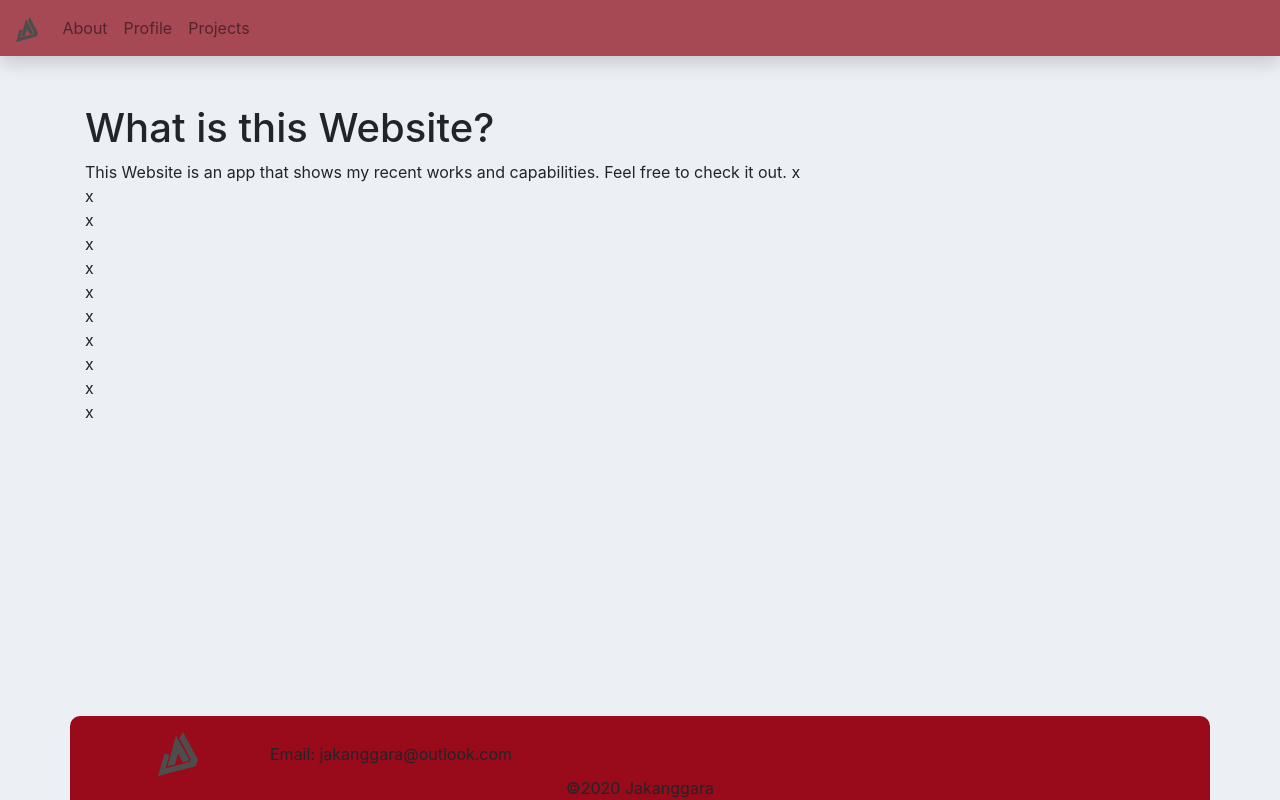
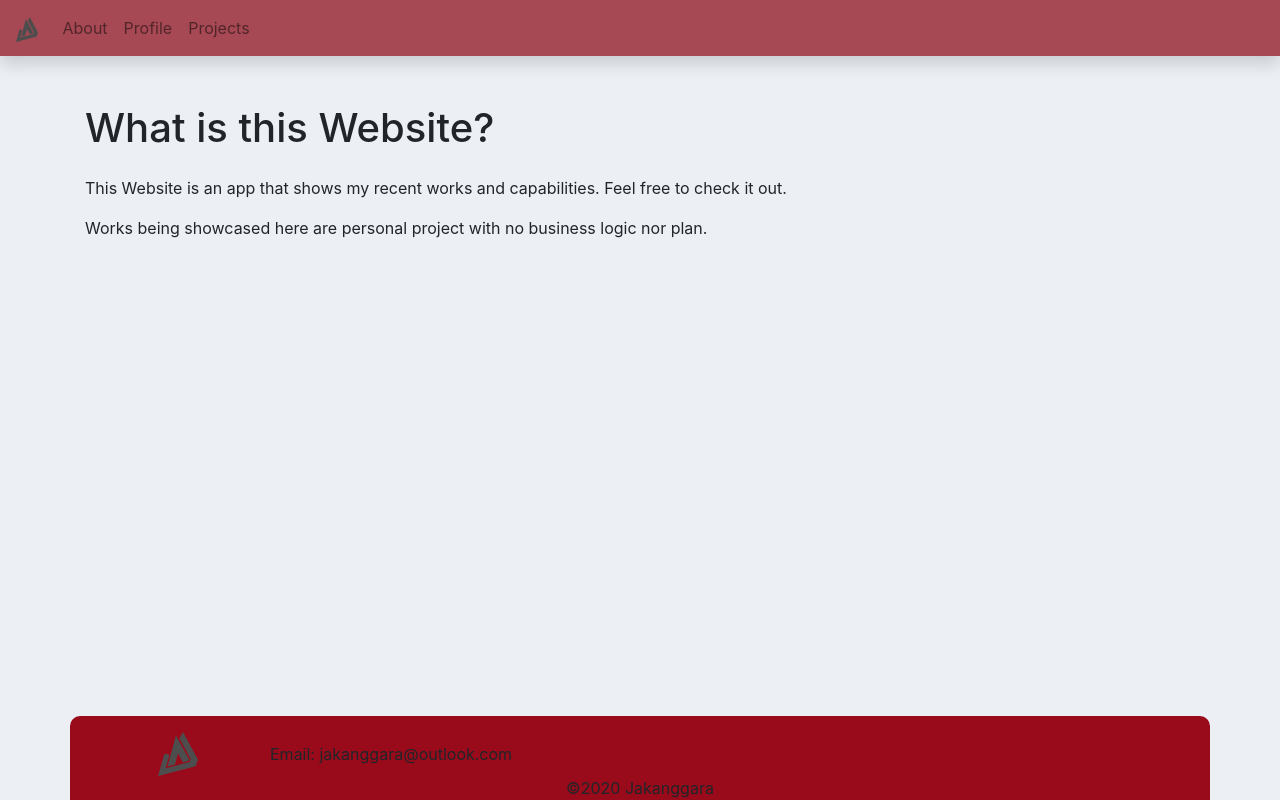
Before and after one commit to jakanggara/jakanggara.github.io, a Vue app: page /about in a window 1280 px wide. Built offline with nearby package versions, Linux system fonts and the light colour scheme.

Commit message:
minor: + desc

```diff
--- a/src/pages/about.vue
+++ b/src/pages/about.vue
@@ -1,9 +1,13 @@
 <template>
   <div id="about">
     <b-container id="content">
-      <h1>What is this Website?</h1>
-      This Website is an app that shows my recent works and capabilities. Feel free to check it out.
-      x<br/>x<br/>x<br/>x<br/>x<br/>x<br/>x<br/>x<br/>x<br/>x<br/>x<br/>
+      <h1 class="mb-4">What is this Website?</h1>
+      <p>
+        This Website is an app that shows my recent works and capabilities. Feel free to check it out.
+      </p>
+      <p>
+        Works being showcased here are personal project with no business logic nor plan.
+      </p>
       </b-container>
   </div>
 </template>
```
